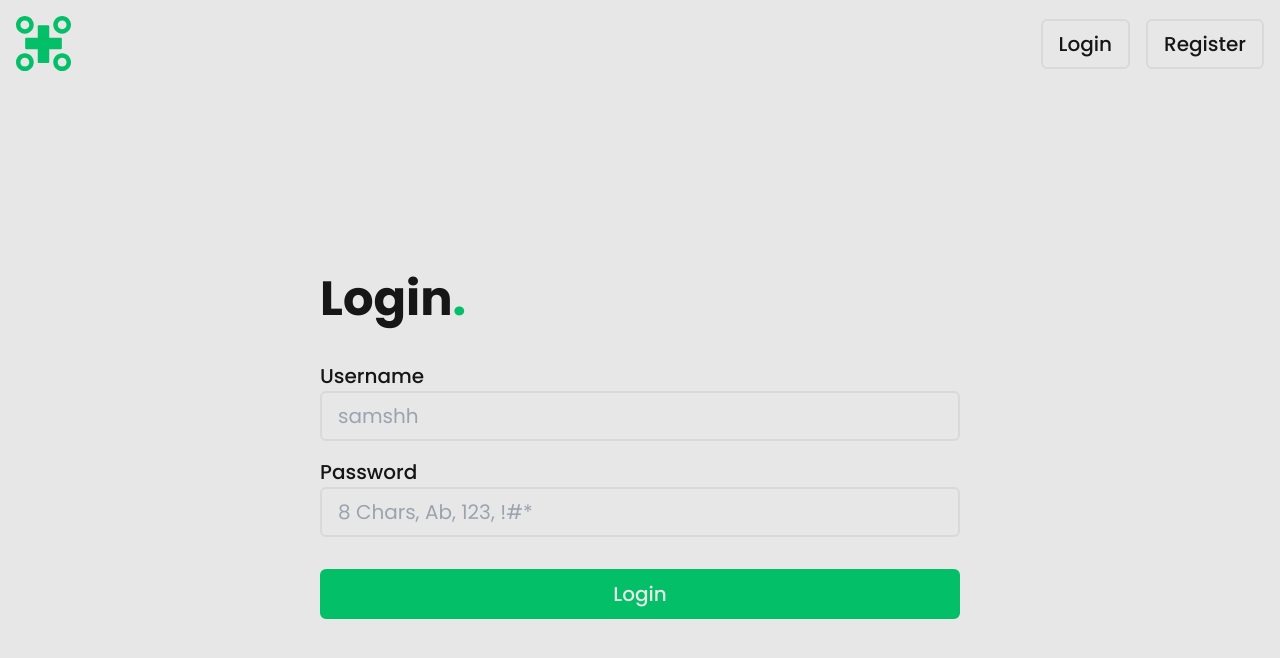
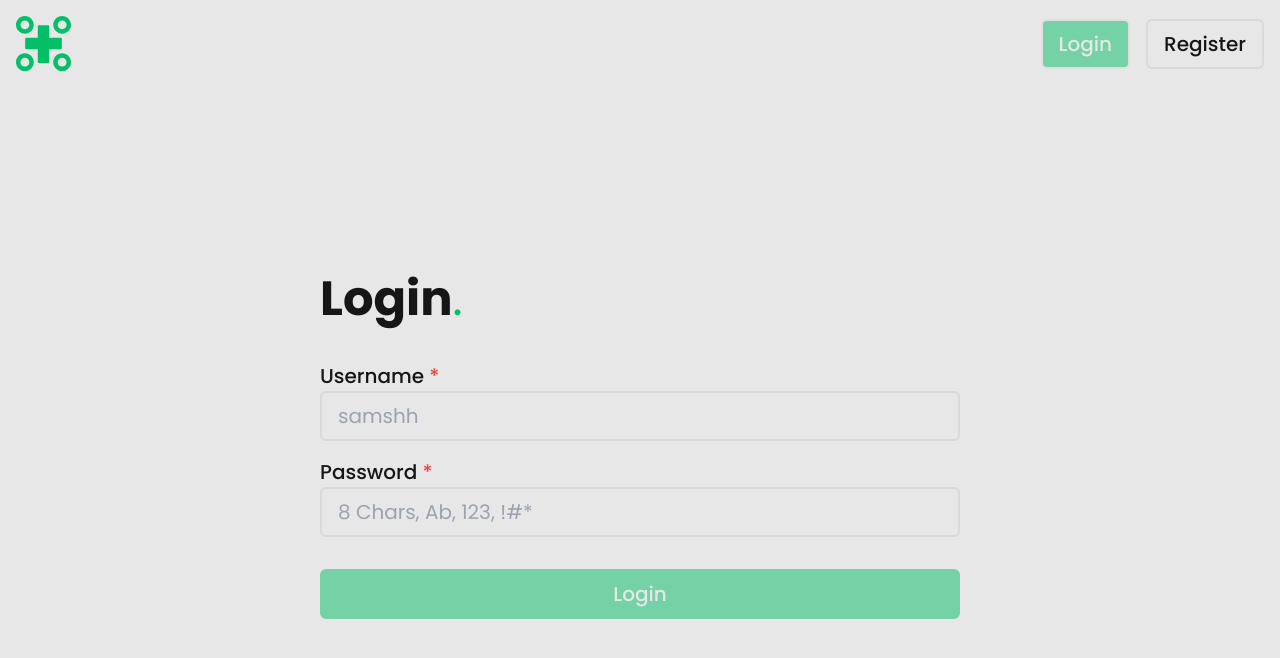
Before and after one commit to Samshh/OBGYN-Website, a React (Vite) app in the folder frontend/: page /login in a window 1280 px wide. Shown: the top 658 px of the page. Built offline with nearby package versions, Linux system fonts and the light colour scheme.

Commit message:
fixed nav state and validations for login

```diff
--- a/frontend/src/folds/login-fold/index.tsx
+++ b/frontend/src/folds/login-fold/index.tsx
@@ -1,24 +1,72 @@
+import { useState, useEffect, useCallback } from "react";
+
 export default function LoginFold() {
+  const [username, setUsername] = useState("");
+  const [password, setPassword] = useState("");
+  const [isFormValid, setIsFormValid] = useState(false);
+  const [isUsernameValid, setIsUsernameValid] = useState(true);
+  const [isPasswordValid, setIsPasswordValid] = useState(true);
+
+  const validateForm = useCallback(() => {
+    const usernameValid = username.trim().length > 0;
+    const passwordValid = password.length >= 8;
+    setIsUsernameValid(usernameValid);
+    setIsPasswordValid(passwordValid);
+    setIsFormValid(usernameValid && passwordValid);
+  }, [username, password]);
+
+  useEffect(() => {
+    validateForm();
+  }, [username, password, validateForm]);
+
+  const handleUsernameChange = (e: React.ChangeEvent<HTMLInputElement>) => {
+    setUsername(e.target.value);
+  };
+
+  const handlePasswordChange = (e: React.ChangeEvent<HTMLInputElement>) => {
+    setPassword(e.target.value);
+  };
+
   return (
     <section>
       <div className="flex flex-grow flex-col justify-center gap-[2rem] items-center">
-        <form action="" className="flex flex-col gap-[2rem] w-full max-w-[640px]">
+        <form className="flex flex-col gap-[2rem] w-full max-w-[640px]">
           <div className="flex w-full justify-start items-center">
             <h1 className="text-black">
-              Login<em>.</em>
+              Login<em className="font-normal text-accent">.</em>
             </h1>
           </div>
           <div className="flex flex-col gap-[1rem]">
             <div className="flex flex-col">
-              <label htmlFor="username">Username</label>
-              <input type="text" name="username" id="username" placeholder="samshh"/>
+              <label htmlFor="username">
+                Username
+                {!isUsernameValid && <span className="text-red-500"> *</span>}
+              </label>
+              <input
+                type="text"
+                name="username"
+                id="username"
+                placeholder="samshh"
+                value={username}
+                onChange={handleUsernameChange}
+              />
             </div>
             <div className="flex flex-col">
-              <label htmlFor="password">Password</label>
-              <input type="password" name="password" id="password" placeholder="8 Chars, Ab, 123, !#*" />
+              <label htmlFor="password">
+                Password
+                {!isPasswordValid && <span className="text-red-500"> *</span>}
+              </label>
+              <input
+                type="password"
+                name="password"
+                id="password"
+                placeholder="8 Chars, Ab, 123, !#*"
+                value={password}
+                onChange={handlePasswordChange}
+              />
             </div>
           </div>
-          <button id="specialButton" type="submit">
+          <button id="specialButton" disabled={!isFormValid}>
             Login
           </button>
         </form>
--- a/frontend/src/navs/HomeNav.tsx
+++ b/frontend/src/navs/HomeNav.tsx
@@ -1,40 +1,41 @@
-import { useNavigate } from "react-router-dom";
+import { useNavigate, useLocation } from "react-router-dom";
 import { useState, useEffect } from "react";
 
 export default function HomeNav() {
   const navigate = useNavigate();
+  const location = useLocation();
   const [isLogin, setIsLogin] = useState(false);
   const [isRegister, setIsRegister] = useState(false);
 
   useEffect(() => {
-    const savedIsLogin = localStorage.getItem("isLogin") === "true";
-    const savedIsRegister = localStorage.getItem("isRegister") === "true";
-    setIsLogin(savedIsLogin);
-    setIsRegister(savedIsRegister);
-  }, []);
+    if (location.pathname === "/login") {
+      setIsLogin(true);
+      setIsRegister(false);
+    } else if (location.pathname === "/register") {
+      setIsRegister(true);
+      setIsLogin(false);
+    } else {
+      setIsLogin(false);
+      setIsRegister(false);
+    }
+  }, [location.pathname]);
 
   const handleLoginClick = () => {
     navigate("/login");
     setIsLogin(true);
     setIsRegister(false);
-    localStorage.setItem("isLogin", "true");
-    localStorage.setItem("isRegister", "false");
   };
 
   const handleRegisterClick = () => {
     navigate("/register");
     setIsRegister(true);
     setIsLogin(false);
-    localStorage.setItem("isRegister", "true");
-    localStorage.setItem("isLogin", "false");
   };
 
   const handleLogoClick = () => {
     navigate("/");
     setIsLogin(false);
     setIsRegister(false);
-    localStorage.setItem("isLogin", "false");
-    localStorage.setItem("isRegister", "false");
   };
 
   return (
```
